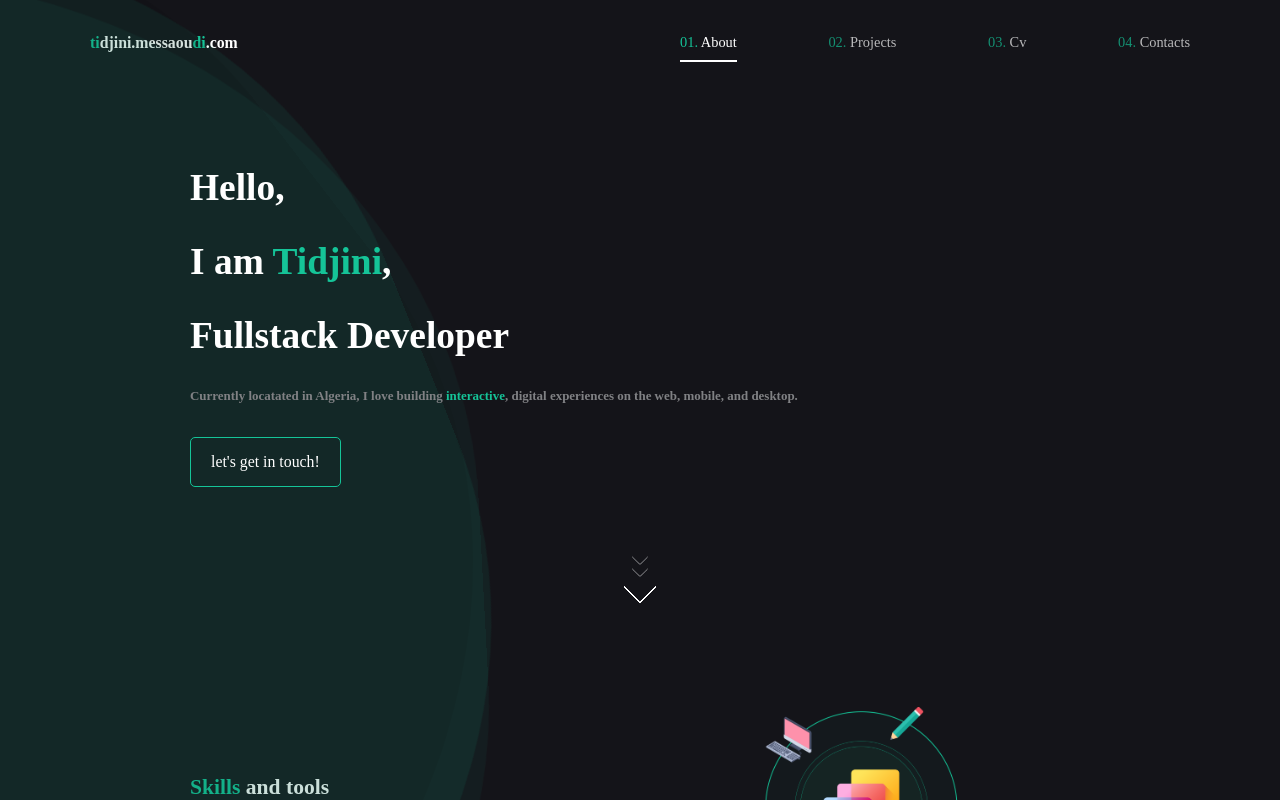
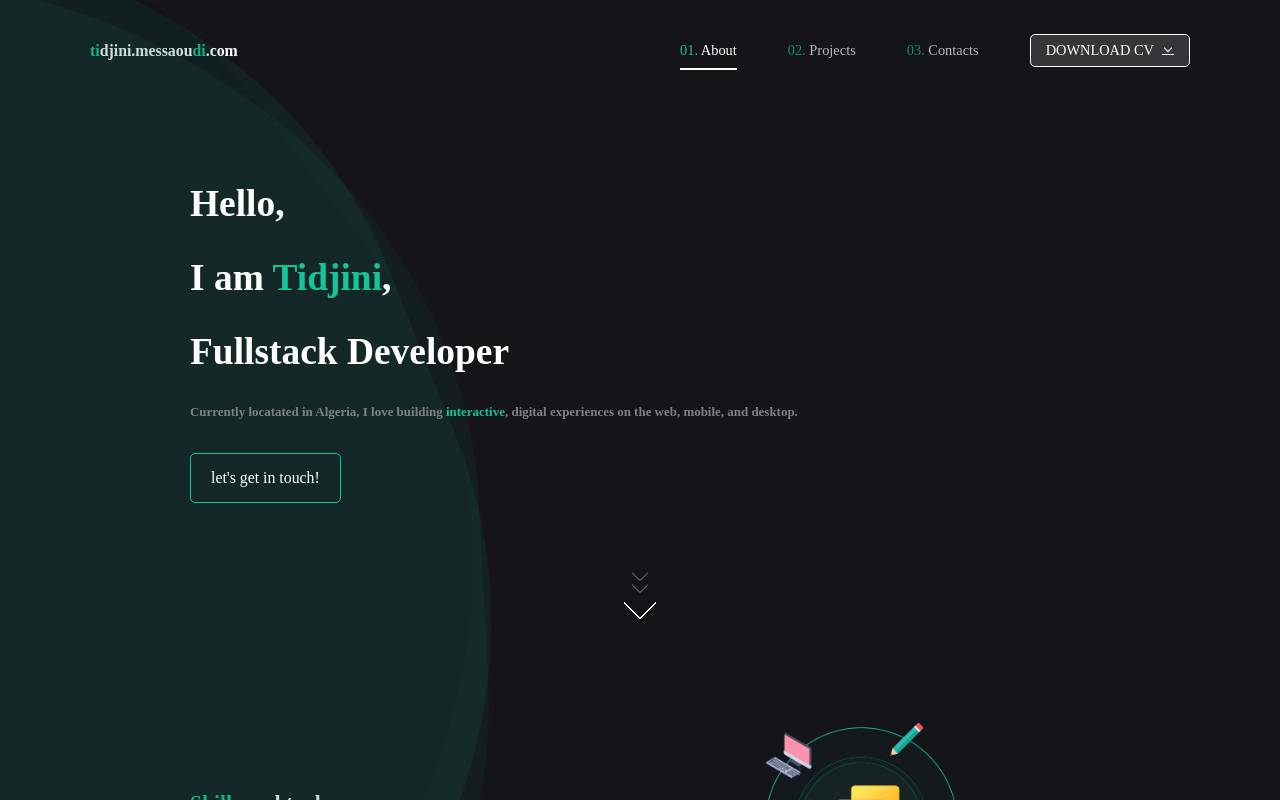
Before and after one commit to Tidjini/portfolio, a React (Create React App) app: page / in a window 1280 px wide. Shown: the top 800 px of the page. Built offline with nearby package versions, Linux system fonts and the light colour scheme; a web font is replaced by a local one.

Commit message:
Download button

```diff
--- a/public/styles.css
+++ b/public/styles.css
@@ -37,6 +37,59 @@ body {
   flex-direction: row;
   justify-content: space-between;
   align-items: center;
+}
+
+.download {
+
+  position: relative;
+  display: flex;
+  align-items: center;
+  color: white;
+  text-decoration: none;
+  background-color: #80818450;
+  border: 1px solid white;
+  border-radius: 5px;
+  padding: 7px 15px;
+  text-transform: uppercase;
+
+}
+
+.download::before {
+  content: "";
+  position: absolute;
+  top: 0;
+  left: 0;
+  height: 100%;
+  background-color: black;
+  transition: width 0.6s ease;
+  width: 0;
+  color: white;
+  z-index: -1;
+}
+
+.download:hover::before {
+  width: 100%;
+}
+
+.open-box{
+  display: flex;
+  flex-direction: column;
+  justify-content: center;
+  align-items: center;
+  width: 12px;
+  height: 14px;
+  border-bottom: 1.5px solid white;
+  margin-left: 8px;
+  margin-top: -5px;
+
+}
+.arrow {
+  display: block;
+  width: 6px;
+  height: 6px;
+  border-bottom: 1px solid white;
+  border-right: 1px solid white;
+  transform: rotate(45deg);
 }
 
 header {
--- a/src/Navbar.jsx
+++ b/src/Navbar.jsx
@@ -21,14 +21,18 @@ export default function Navbar() {
               <span className="green">02.</span> Projects
             </a>
           </li>
+
           <li>
-            <a href="#cv" className="nav-item">
-              <span className="green">03.</span> Cv
+            <a href="#contacts" className="nav-item">
+              <span className="green">03.</span> Contacts
             </a>
           </li>
           <li>
-            <a href="#contacts" className="nav-item">
-              <span className="green">04.</span> Contacts
+            <a href="#cv" className="download">
+              download CV{" "}
+              <span className="open-box">
+                <span className="arrow"></span>
+              </span>
             </a>
           </li>
         </ul>
```
